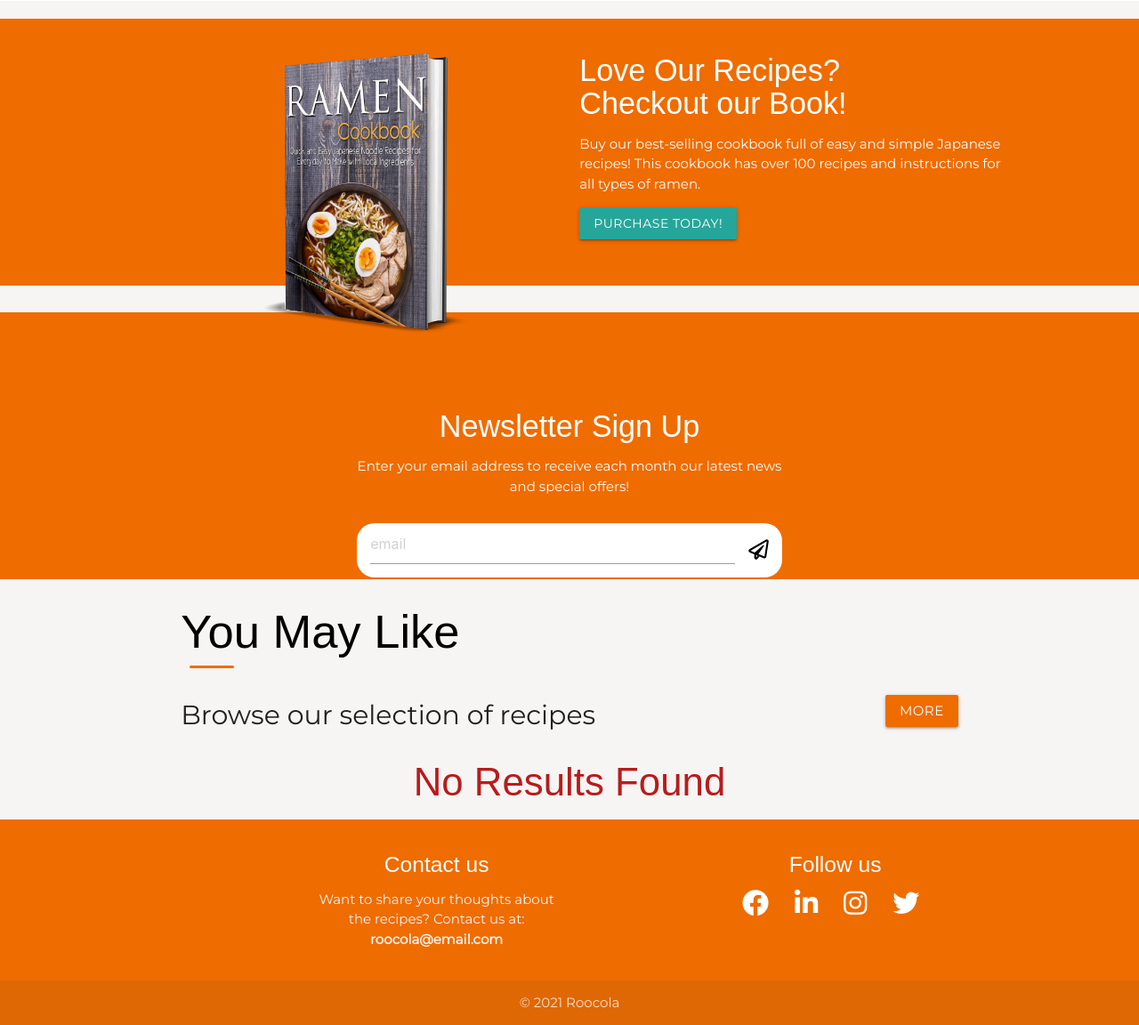
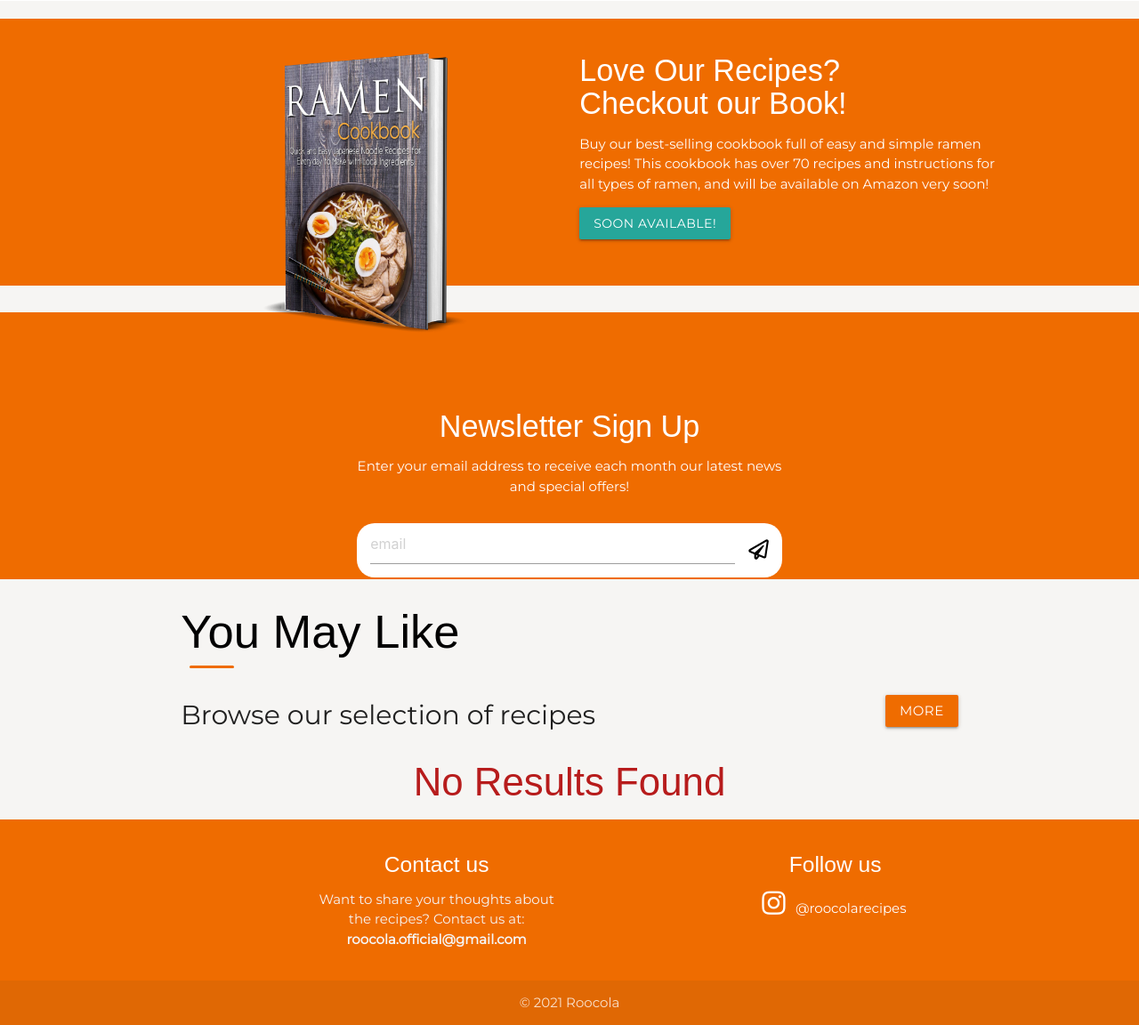
Before and after one commit to tizcoppoli/roocola-website, a Flask app: page / in a window 1280 px wide. Shown: the part 1041-2193 px from the top of the page at 89% size. Run offline with Flask 2, Linux system fonts and the light colour scheme; data that the repository does not hold is empty; some libraries are stand-ins or nearby versions; some web fonts are replaced.

Commit message:
Disable purchase button, change instagram address, disable unused social links

```diff
--- a/templates/base.html
+++ b/templates/base.html
@@ -98,16 +98,16 @@
                 <div class="col l4 offset-l2 s12">
                     <h5 class="white-text center-align">Contact us</h5>
                     <p class="grey-text text-lighten-4 center-align">Want to share your thoughts about the recipes? Contact us at: <br>
-                        <span class="profile-info">roocola@email.com</span>
+                        <span class="profile-info">roocola.official@gmail.com</span>
                     </p>
                 </div>
                 <div class="col l4 offset-l2 s12">
                     <h5 class="white-text center-align">Follow us</h5>
                     <ul class="center-align">
-                        <li><a href="{{ url_for('home') }}" target="blank"><i class="fab fa-facebook"></i></a></li>
-                        <li><a href="{{ url_for('home') }}" target="blank"><i class="fab fa-linkedin-in"></i></a></li>
-                        <li><a href="{{ url_for('home') }}" target="blank"><i class="fab fa-instagram"></i></a></li>
-                        <li><a href="{{ url_for('home') }}" target="blank"><i class="fab fa-twitter"></i></a></li>
+                        <!-- <li><a href="{{ url_for('home') }}" target="blank"><i class="fab fa-facebook"></i></a></li> -->
+                        <!-- <li><a href="{{ url_for('home') }}" target="blank"><i class="fab fa-linkedin-in"></i></a></li> -->
+                        <li><a href="https://www.instagram.com/roocolarecipes/" target="blank"><i class="fab fa-instagram"></i></a> @roocolarecipes</li>
+                        <!-- <li><a href="{{ url_for('home') }}" target="blank"><i class="fab fa-twitter"></i></a></li> -->
                     </ul>
                 </div>
             </div>
--- a/templates/home.html
+++ b/templates/home.html
@@ -139,11 +139,11 @@
                 <img class="book-image" src="/static/images/mockup.png" alt="book">
             </div>
             <div class="col m6 s12 book-description-section white-text">
-                    <h4 class="book-heading white-text">Love Our Recipes? <br>Checkout our Book!</h4>
-                    <p>
-                        Buy our best-selling cookbook full of easy and simple Japanese recipes! This cookbook has over 100 recipes and instructions for all types of ramen.
-                    </p>
-                    <a class="btn purchase-button" href="{{ url_for('home') }}">Purchase today!</a>
+                <h4 class="book-heading white-text">Love Our Recipes? <br>Checkout our Book!</h4>
+                <p>
+                    Buy our best-selling cookbook full of easy and simple ramen recipes! This cookbook has over 70 recipes and instructions for all types of ramen, and will be available on Amazon very soon!
+                </p>
+                <a class="btn purchase-button" href="{{ url_for('home') }}" style="pointer-events: none;">Soon Available!</a>
             </div>
         </div>
     </div>
```
